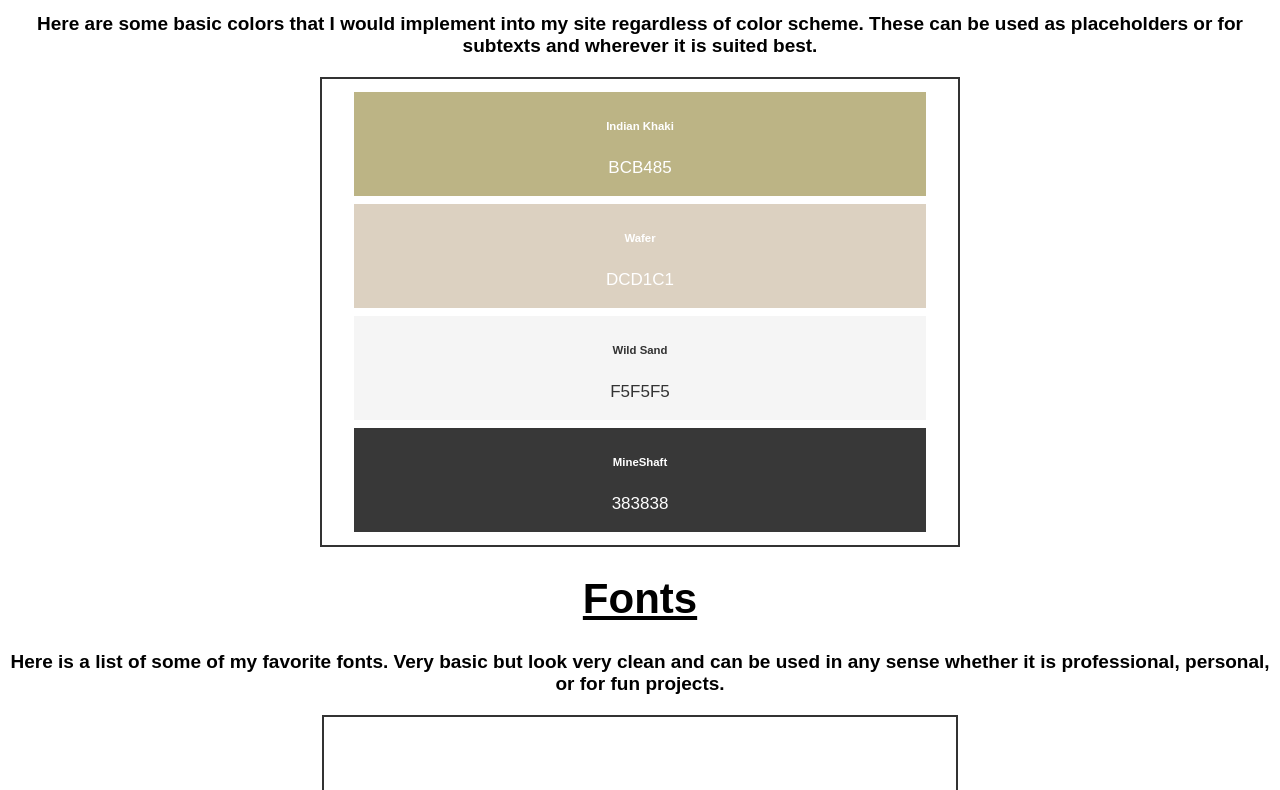
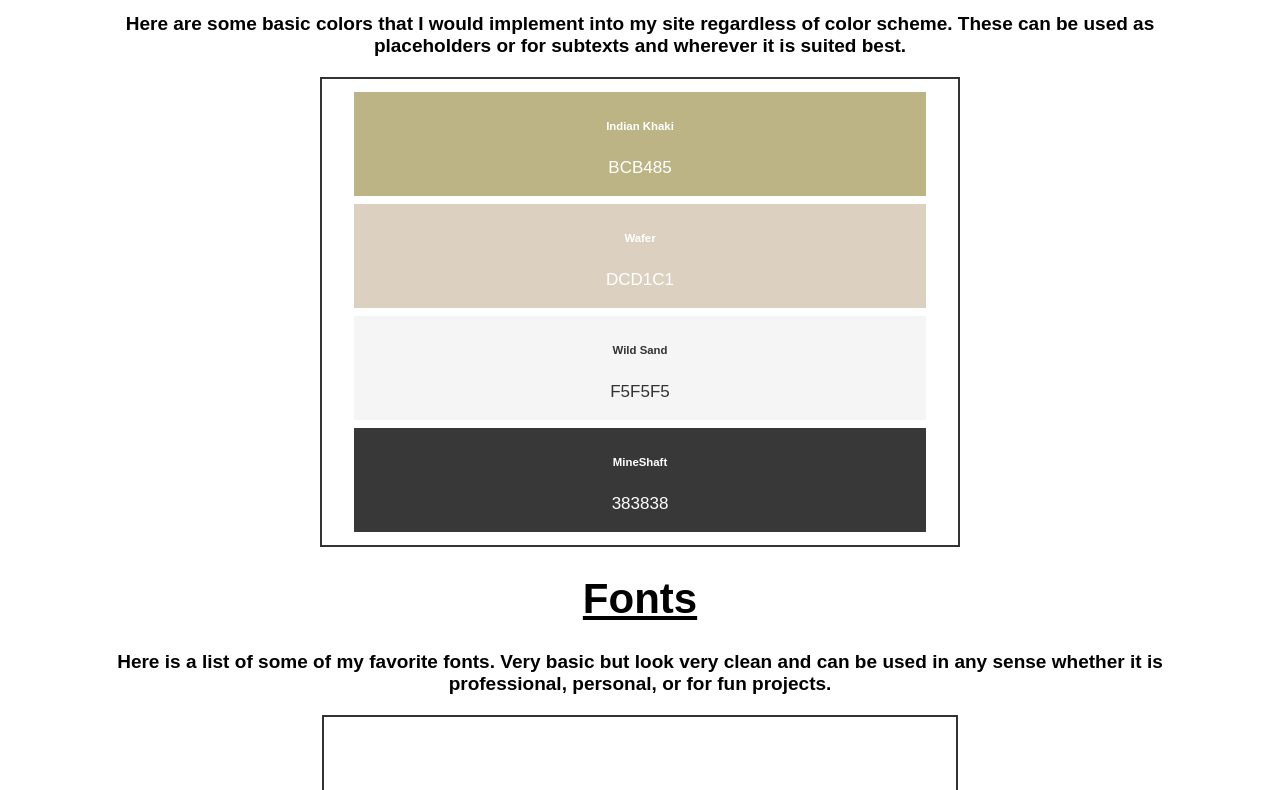
Before and after one commit to gualberto2/CSS-Design-System, a plain HTML site: page index.html in a window 1280 px wide. Shown: the part 224-1014 px from the top of the page. Drawn offline with Linux system fonts and the light colour scheme; a web font is replaced by a local one.

Commit message:
commit on 'master'

```diff
--- a/style.css
+++ b/style.css
@@ -25,7 +25,7 @@ h4 {
     text-align: center;
     font-size: 19px;
     font-family: 'Source_Code_Pro_regular', sans-serif;
-    margin-bottom: 20px;
+    margin: 20px 100px;
 }
 
 /* DIV */
```
